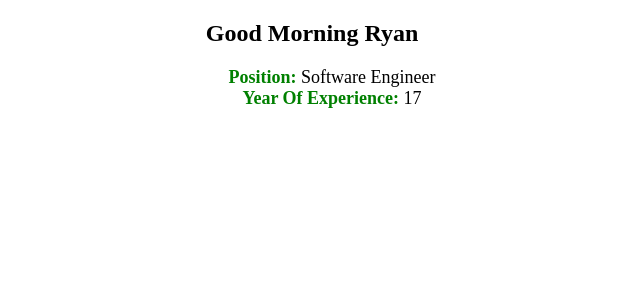
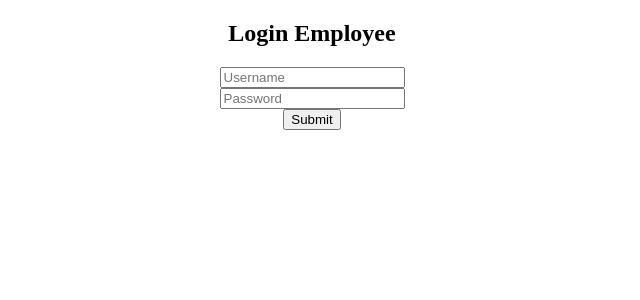
Before and after one commit to ajibade3210/typescript-in-react, a React (Create React App) app: page / in a window 1280 px wide. Shown: the top 300 px of the page, without its empty margins (328-968 px from the left). Built offline with nearby package versions, Linux system fonts and the light colour scheme.

Commit message:
Event And Input Form

```diff
--- a/src/App.tsx
+++ b/src/App.tsx
@@ -1,42 +1,70 @@
 import React, { useState } from "react";
 import "./App.css";
 
-interface IProps {
-  staff: string;
-  message: string;
+interface IProps {}
+
+interface IUser {
+  username: string;
+  password: string;
 }
 
 interface IState {
-  position: string;
-  experience: number;
+  user: IUser;
 }
 
 function App() {
   return (
     <>
-      <Employee message="Good Morning" staff="Ryan" />
+      <LoginForm />
     </>
   );
 }
 
-function Employee({ staff, message }: IProps) {
-  let [state, setState] = useState<IState>({
-    position: "Software Engineer",
-    experience: 17,
+function LoginForm() {
+  const [state, setState] = useState<IState>({
+    user: { username: "", password: "" },
   });
+
+  let updateInput = (event: React.ChangeEvent<HTMLInputElement>): void => {
+    setState({
+      user: {
+        ...state.user,
+        [event.target.name]: event.target.value,
+      },
+    });
+  };
+
+  let login = (event: React.FormEvent<HTMLFormElement>) => {
+    event.preventDefault();
+    console.log(state.user);
+  };
+
   return (
     <div className="App">
-      <h2>
-        {message} {staff}
-      </h2>
-      <ul>
-        <li>
-          <span>Position:</span> {state.position}
-        </li>
-        <li>
-          <span>Year Of Experience:</span> {state.experience}
-        </li>
-      </ul>
+      <h2>Login Employee</h2>
+      <form onSubmit={login}>
+        <div>
+          <input
+            name="username"
+            value={state.user.username}
+            onChange={updateInput}
+            type="text"
+            placeholder="Username"
+          />
+        </div>
+        <div>
+          <input
+            name="password"
+            value={state.user.password}
+            onChange={updateInput}
+            type="password"
+            placeholder="Password"
+          />
+        </div>
+        <div>
+          <input type="submit" />
+        </div>
+      </form>
     </div>
   );
 }
```
